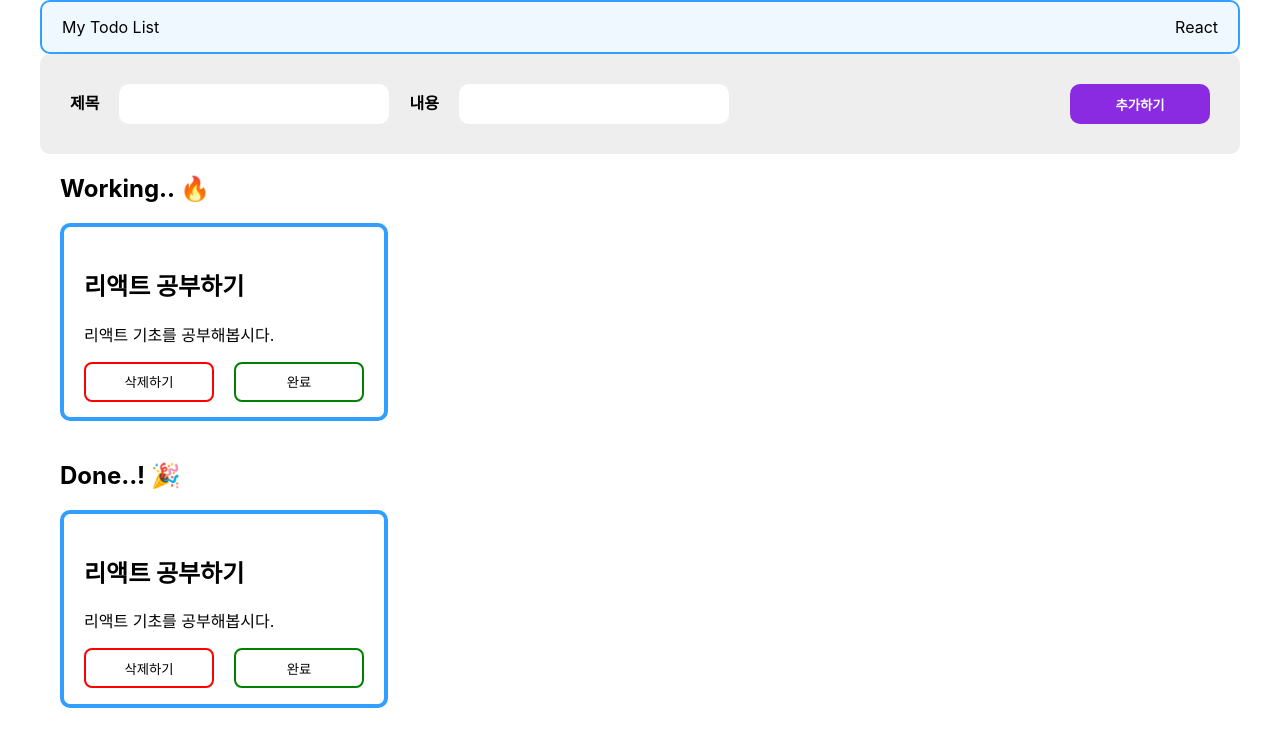
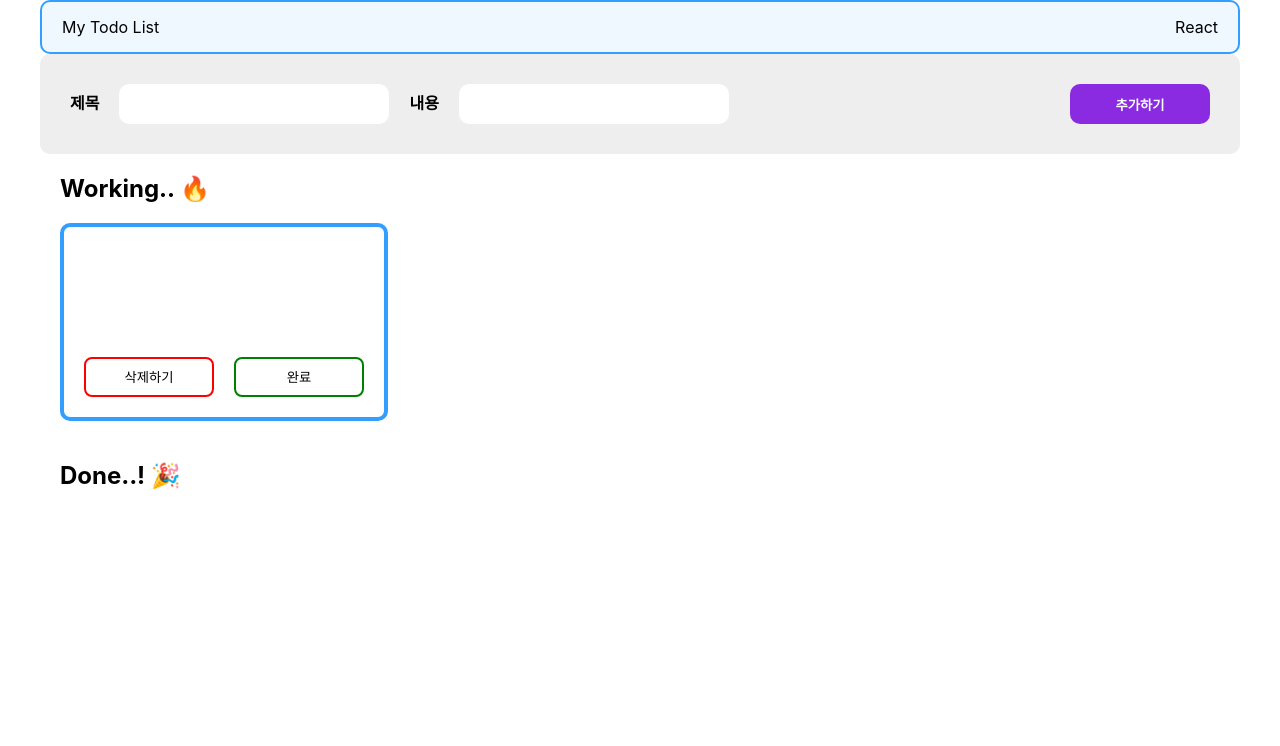
Before and after one commit to raaang/Todo_list, a React (Create React App) app: page / in a window 1280 px wide. Shown: the top 746 px of the page. Built offline with nearby package versions, Linux system fonts and the light colour scheme.

Commit message:
투두리스트 상태 변화하기, 삭제하기 구현

```diff
--- a/src/App.js
+++ b/src/App.js
@@ -1,6 +1,6 @@
-import React, { useState } from 'react'
+import React from 'react'
+import TodoList from './components/pages/TodoList';
 import './App.css';
-import TodoList from './components/pages/TodoList';
 
 function App() {
   return (
--- a/src/components/form/Form.jsx
+++ b/src/components/form/Form.jsx
@@ -2,7 +2,6 @@ import React, { useState } from 'react';
 import './style.css';
 
 function Form(props) {
-	// console.log('form', props.working);
 	const [title, setTitle] = useState('');
 	const [content, setContent] = useState('');
 
--- a/src/components/layout/Layout.jsx
+++ b/src/components/layout/Layout.jsx
@@ -3,14 +3,39 @@ import List from '../list/List';
 import './style.css';
 
 function Layout(props) {
-	console.log('layout', props.todo);
+	const done = [];
+	const working = [];
+
+	const todo_list = props.todo;
+
+	todo_list.map((item) => {
+		if (item.isDone) {
+			done.push(item);
+			console.log('donedone', done);
+		} else {
+			working.push(item);
+			console.log('workwork', working);
+		}
+	})
+
+	const onRemoveHandler = (todo_id) => {
+		console.log('remove');
+		props.setTodo(todo_list.filter((item) => item.id !== todo_id));
+		console.log('remove', props.todo);
+	}
+
+	const onChangeHandler = (todo) => {
+		console.log('click', todo);
+		const todo_except = todo_list.filter((item) => item.id !== todo.id);
+		props.setTodo([...todo_except, {title: todo.title, body: todo.body, isDone: !todo.isDone, id: todo.id}])
+	}
 
 	return (
 		<div className="list-layout">
 				<h2>Working.. 🔥</h2>
-				<List todo={props.todo}/>
+				<List todo={working} onChangeHandler={onChangeHandler} onRemoveHandler={onRemoveHandler} />
 				<h2>Done..! 🎉</h2>
-				<List todo={props.todo}/>
+				<List todo={done} onChangeHandler={onChangeHandler} onRemoveHandler={onRemoveHandler} />
 		</div>
 	);
 }
--- a/src/components/list/List.jsx
+++ b/src/components/list/List.jsx
@@ -3,16 +3,15 @@ import Todo from '../todo/Todo'
 import './style.css';
 
 function List(props) {
-	console.log('list', props.todo);
-
 	const todo_list = props.todo;
 
 	return (
 		<div className="list-wrap">
-			{todo_list && todo_list.map((item, index) => {
-				console.log('map', index, item);
+			{todo_list.map((item, index) => {
 				return (
-					<Todo className="list-item" key={index} todo={item} />
+					<Todo className="list-item" key={index} todo={item}
+						onChangeHandler={props.onChangeHandler} onRemoveHandler={props.onRemoveHandler}
+					/>
 				);
 			})}
 	</div>
--- a/src/components/pages/TodoList.jsx
+++ b/src/components/pages/TodoList.jsx
@@ -3,23 +3,20 @@ import Form from '../form/Form';
 import Header from '../header/Header';
 import Layout from '../layout/Layout';
 
-function TodoList(props) {
-	const [count, setCount] = useState(0);
+function TodoList() {
+	const [count, setCount] = useState(1);
 	const [todo, setTodo] = useState([{
-		title: '리액트 공부하기',
-		body: '리액트 기초를 공부해봅시다.',
+		title: "",
+		body: "",
 		isDone: false,
-		id: count
+		id: 0
 	}]);
-
-	console.log(todo);
-	console.log(count);
 
 	return (
 		<>
 			<Header />
 			<Form todo={todo} setTodo={setTodo} count={count} setCount={setCount} />
-			<Layout todo={todo} />
+			<Layout todo={todo} setTodo={setTodo}/>
 		</>
 	);
 }
--- a/src/components/todo/Todo.jsx
+++ b/src/components/todo/Todo.jsx
@@ -2,15 +2,6 @@ import React from 'react';
 import './style.css';
 
 function Todo(props) {
-	console.log('todo', props);
-
-	// const done_btn = '';
-	// if (props.todo.isDone) {
-	// 	done_btn = '취소';
-	// } else {
-	// 	done_btn = '완료';
-	// }
-
 	return (
 		<div className="todo">
 			<div className="todo-info">
@@ -18,8 +9,8 @@ function Todo(props) {
 				<p>{props.todo.body}</p>
 			</div>
 			<div className="todo-btn">
-				<button className="remove-btn">삭제하기</button>
-				<button className="done-btn">{props.isDone ? "취소" : "완료"}</button>
+				<button className="remove-btn" onClick={() => props.onRemoveHandler(props.todo.id)}>삭제하기</button>
+				<button className="done-btn" onClick={() => props.onChangeHandler(props.todo)}>{props.todo.isDone ? "취소" : "완료"}</button>
 			</div>
 		</div>
 	);
--- a/src/components/todo/style.css
+++ b/src/components/todo/style.css
@@ -14,8 +14,8 @@
 }
 
 .todo-info {
+	height: 60%;
 	text-align: left;
-	/* background-color: aliceblue; */
 }
 
 .todo-btn {
--- a/src/index.js
+++ b/src/index.js
@@ -6,9 +6,9 @@ import reportWebVitals from './reportWebVitals';
 
 const root = ReactDOM.createRoot(document.getElementById('root'));
 root.render(
-  <React.StrictMode>
+  // <React.StrictMode>
     <App />
-  </React.StrictMode>
+  // </React.StrictMode>
 );
 
 // If you want to start measuring performance in your app, pass a function
```
